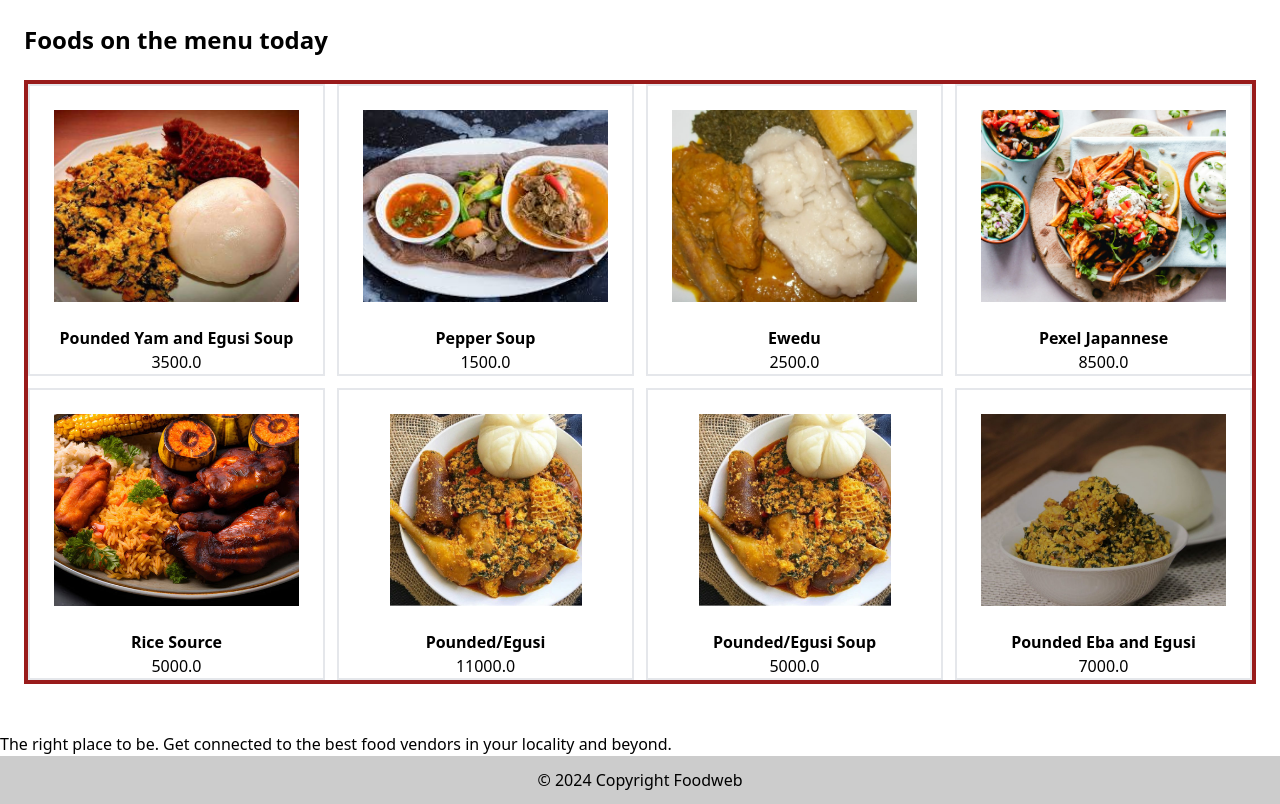
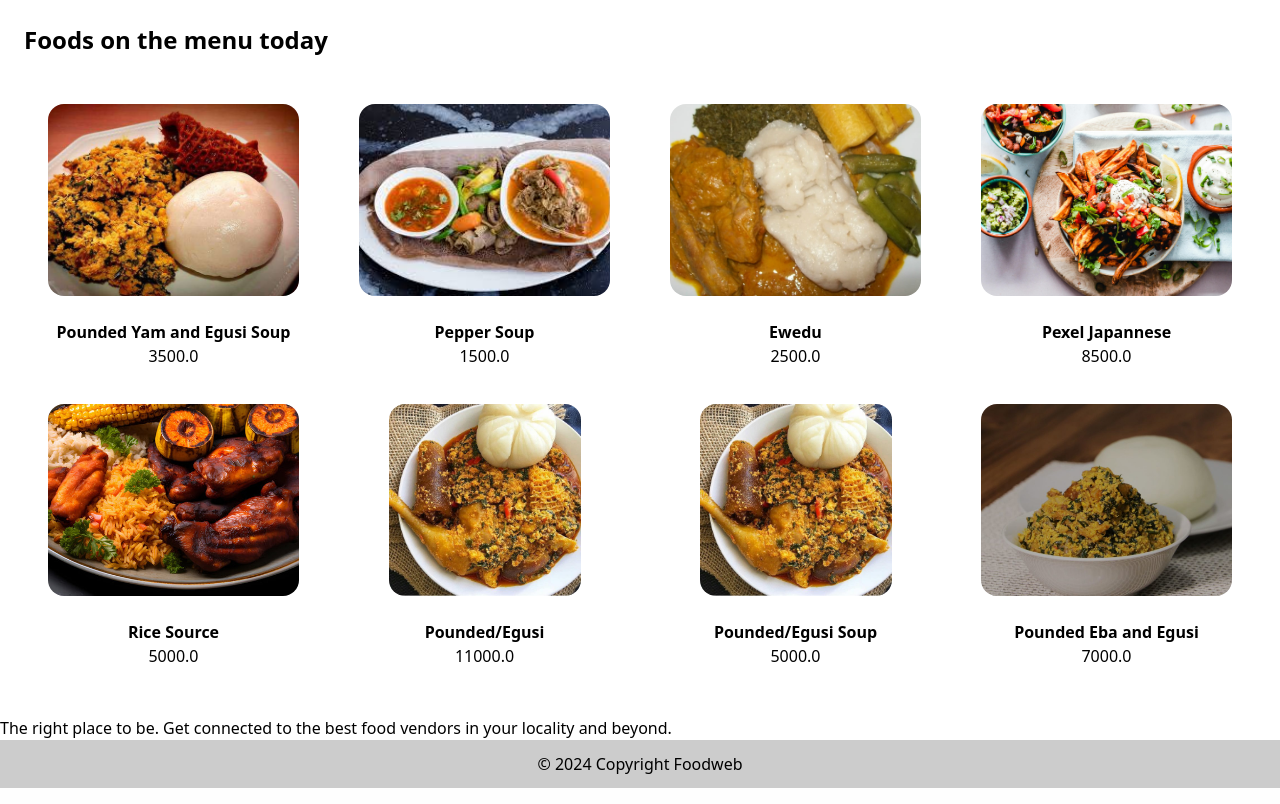
Before and after one commit to nalu-egwali/foodweb, a Django app: page / in a window 1280 px wide. Shown: the part 64-868 px from the top of the page. Run offline with Django 5.2, Linux system fonts and the light colour scheme; data comes from the database, SQL or seed files in the repository; style sheets or scripts are compiled from the project's sources.

Commit message:
ADD: Add rounded corners to foodcards

```diff
--- a/foods/templates/foodcard.html
+++ b/foods/templates/foodcard.html
@@ -1,10 +1,10 @@
 
 
 <a href="{% url 'food:details' food.id %}" class="">
-  <div class=" col-span-1 grid justify-items-center border-2 ">
+  <div class=" col-span-1 grid justify-items-center  ">
     {% if food.image.url %}
       <div class="m-6  justify-self-center ">
-        <img src="{{ food.image.url }}" class="h-48 w-full max-w-fit object-cover" alt="...">
+        <img src="{{ food.image.url }}" class="h-48 rounded-2xl w-full max-w-fit object-cover" alt="...">
       </div>
     {% endif %}
       <div class="">
--- a/foods/templates/home.html
+++ b/foods/templates/home.html
@@ -4,7 +4,7 @@
 {% block content %}
    <div class="container mx-auto p-6">
       <h2 class="text-2xl font-bold pb-6">Foods on the menu today</h2>
-      <div class="grid grid-cols-4  gap-3 border-4 border-red-800 items-center">
+      <div class="grid grid-cols-4  gap-3  items-center">
 
          {% for food in foods %}
             {% include 'foodcard.html' %}
```
